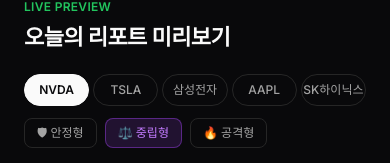
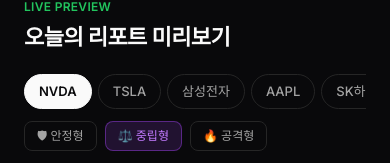
Before and after one commit to qodhrkawk/stockread, a Next.js app in the folder web/: page / in a window 390 px wide. Shown: the part 528-691 px from the top of the page. Built offline with nearby package versions, Linux system fonts and the light colour scheme.

Commit message:
🖱️ 종목 탭 마우스 드래그 스크롤 추가
- 모바일: 스와이프 그대로
- 웹: 마우스 드래그로 좌우 스크롤
- grab/grabbing 커서
- 스크롤바 숨김 유지

```diff
--- a/web/src/components/ReportPreview.tsx
+++ b/web/src/components/ReportPreview.tsx
@@ -1,6 +1,6 @@
 "use client";
 
-import { useState } from "react";
+import { useState, useRef, useCallback } from "react";
 import {
   reports,
   tabLabels,
@@ -11,9 +11,39 @@
   type RiskKey,
 } from "@/lib/report-data";
 
+function useDragScroll() {
+  const ref = useRef<HTMLDivElement>(null);
+  const isDragging = useRef(false);
+  const startX = useRef(0);
+  const scrollLeft = useRef(0);
+
+  const onMouseDown = useCallback((e: React.MouseEvent) => {
+    isDragging.current = true;
+    startX.current = e.pageX - (ref.current?.offsetLeft || 0);
+    scrollLeft.current = ref.current?.scrollLeft || 0;
+    if (ref.current) ref.current.style.cursor = "grabbing";
+  }, []);
+
+  const onMouseMove = useCallback((e: React.MouseEvent) => {
+    if (!isDragging.current || !ref.current) return;
+    e.preventDefault();
+    const x = e.pageX - ref.current.offsetLeft;
+    const walk = (x - startX.current) * 1.5;
+    ref.current.scrollLeft = scrollLeft.current - walk;
+  }, []);
+
+  const onMouseUp = useCallback(() => {
+    isDragging.current = false;
+    if (ref.current) ref.current.style.cursor = "grab";
+  }, []);
+
+  return { ref, onMouseDown, onMouseMove, onMouseUp, onMouseLeave: onMouseUp };
+}
+
 export default function ReportPreview() {
   const [tab, setTab] = useState<TabKey>("nvda");
   const [risk, setRisk] = useState<RiskKey>("mid");
+  const drag = useDragScroll();
 
   const r = reports[tab];
   const rm = riskMeta[risk];
@@ -30,13 +60,21 @@
         </h2>
       </div>
 
-      {/* 종목 탭 — 5개 균등 배분 */}
-      <div className="flex gap-1 pb-3">
+      {/* 종목 탭 — 드래그 스크롤 */}
+      <div
+        ref={drag.ref}
+        onMouseDown={drag.onMouseDown}
+        onMouseMove={drag.onMouseMove}
+        onMouseUp={drag.onMouseUp}
+        onMouseLeave={drag.onMouseLeave}
+        className="flex gap-[6px] overflow-x-auto pb-3 scrollbar-hide select-none"
+        style={{ cursor: "grab" }}
+      >
         {tabKeys.map((key) => (
           <button
             key={key}
             onClick={() => setTab(key)}
-            className={`flex-1 py-[7px] rounded-full text-xs font-medium border transition-all text-center ${
+            className={`shrink-0 px-[14px] py-[7px] rounded-full text-[13px] font-medium border transition-all ${
               key === tab
                 ? "bg-text text-bg font-semibold border-text"
                 : "border-border text-text-secondary hover:bg-border hover:text-text"
```
